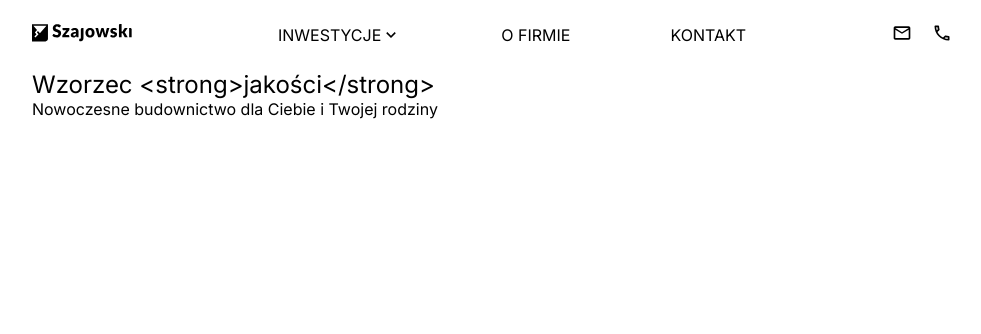
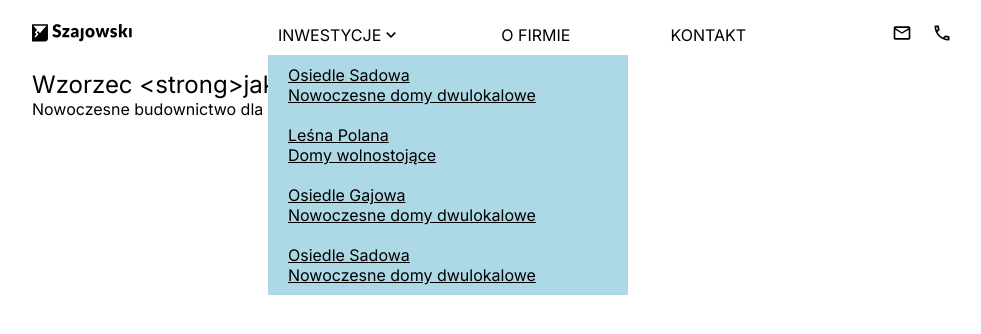
Before and after one commit to kacperwalter/firmaszajowski.pl, a Next.js app: page / in a window 1280 px wide. Shown: the top 334 px of the page, without its empty margins (148-1129 px from the left). Built offline with nearby package versions, Linux system fonts and the light colour scheme.

Commit message:
Add dropdown

```diff
--- a/app/common/components/molecules/Dropdown/Dropdown.scss
+++ b/app/common/components/molecules/Dropdown/Dropdown.scss
@@ -1,6 +1,10 @@
 .dropdown {
     position: absolute;
-    background-color: var(--color-white);
+    // background-color: var(--color-white);
+    background-color: lightblue;
+    top: 3rem;
+    left: -1rem;
+    min-width: 36rem;
 
     &__item {
         padding: 1rem 2rem;
--- a/app/common/components/molecules/Dropdown/Dropdown.tsx
+++ b/app/common/components/molecules/Dropdown/Dropdown.tsx
@@ -8,7 +8,7 @@ const Dropdown = ({ isVisible }: DropdownProps) => {
     <ul className={`dropdown ${isVisible ? "" : "is-hidden"}`}>
       {dropdownItems.map((item, index) => (
         <li key={index} className="dropdown__item">
-          <Link href={item.path}>
+          <Link href={item.path} className="dropdown__link">
               <h4 className="dropdown__title">{item.title}</h4>
               <p className="dropdown__description">{item.description}</p>
           </Link>
--- a/app/common/components/organisms/Navbar/Navbar.scss
+++ b/app/common/components/organisms/Navbar/Navbar.scss
@@ -11,12 +11,16 @@
     flex-flow: row nowrap;
     align-items: center;
     gap: 10rem;
-    text-transform: uppercase;
     height: 100%;
   }
 
   &__link {
     position: relative;
+
+    &-title,
+    &-navlink {
+      text-transform: uppercase;
+    }
 
     &--active {
       .navbar__link-navlink {
--- a/app/common/components/organisms/Navbar/Navigation.tsx
+++ b/app/common/components/organisms/Navbar/Navigation.tsx
@@ -11,7 +11,7 @@ import { navigationItems } from "@/app/data/navigationItems"
 const Navigation = () => {
   const pathname = usePathname()
 
-  const [isDropdownVisible, setIsDropdownVisible] = useState(false)
+  const [isDropdownVisible, setIsDropdownVisible] = useState(true)
 
   const toggleDropdownVisibility = () => {
     setIsDropdownVisible(!isDropdownVisible)
```
